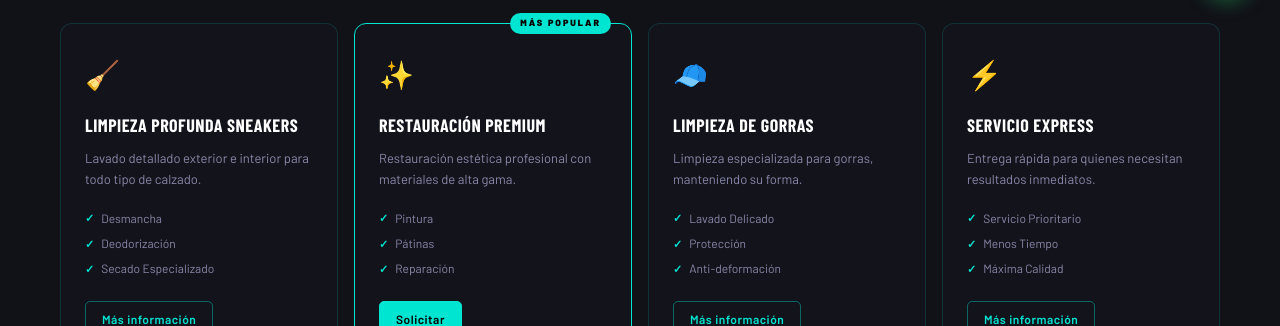
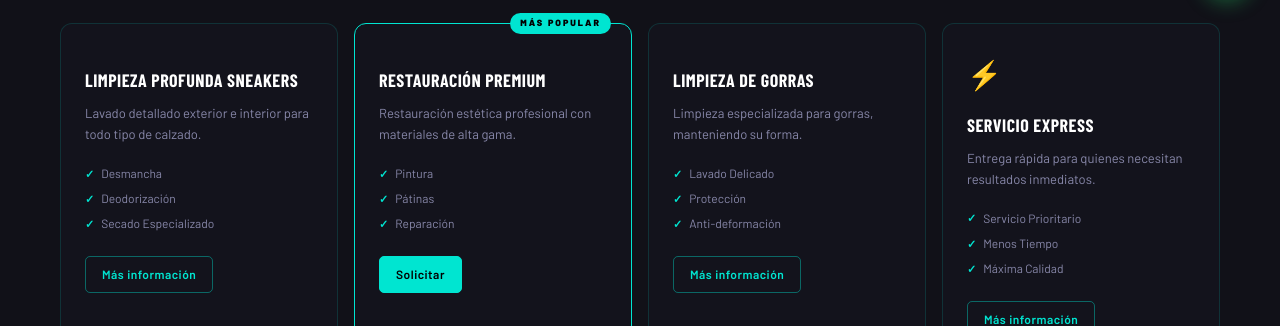
Before and after one commit to harken368/hotot_tealos, a plain HTML site: page index.html in a window 1280 px wide. Shown: the part 774-1100 px from the top of the page. Drawn offline with nearby package versions, Linux system fonts and the light colour scheme; a web font is replaced by a local one.

Commit message:
saasdasda

```diff
--- a/index.html
+++ b/index.html
@@ -275,7 +275,7 @@
     </div>
     <div class="services-grid">
       <div class="service-card">
-        <div class="service-icon">🧹</div>
+        <div class="service-icon"></div>
         <div class="service-name">LIMPIEZA PROFUNDA SNEAKERS</div>
         <div class="service-desc">Lavado detallado exterior e interior para todo tipo de calzado.</div>
         <ul class="service-features">
@@ -287,7 +287,7 @@
       </div>
       <div class="service-card popular">
         <span class="popular-badge">MÁS POPULAR</span>
-        <div class="service-icon">✨</div>
+        <div class="service-icon"></div>
         <div class="service-name">RESTAURACIÓN PREMIUM</div>
         <div class="service-desc">Restauración estética profesional con materiales de alta gama.</div>
         <ul class="service-features">
@@ -298,7 +298,7 @@
         <a href="contacto.html" class="btn-sm filled">Solicitar</a>
       </div>
       <div class="service-card">
-        <div class="service-icon">🧢</div>
+        <div class="service-icon"></div>
         <div class="service-name">LIMPIEZA DE GORRAS</div>
         <div class="service-desc">Limpieza especializada para gorras, manteniendo su forma.</div>
         <ul class="service-features">
```
